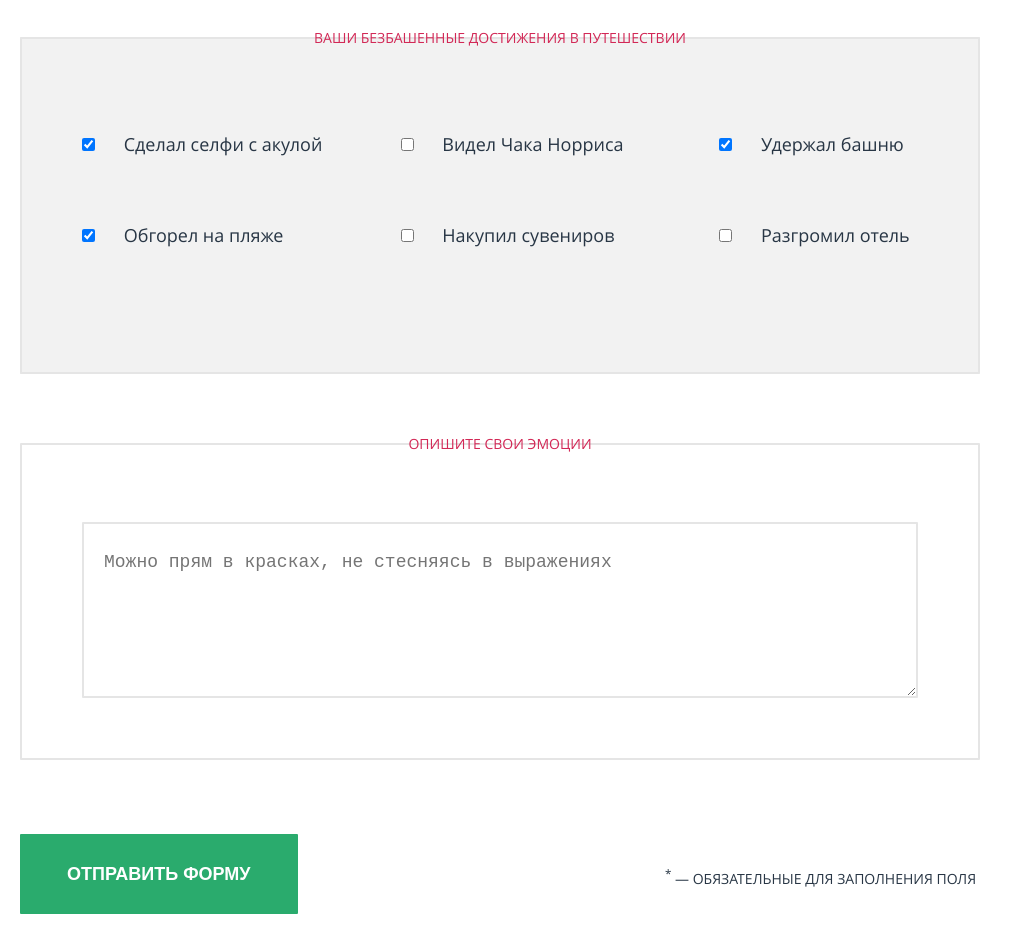
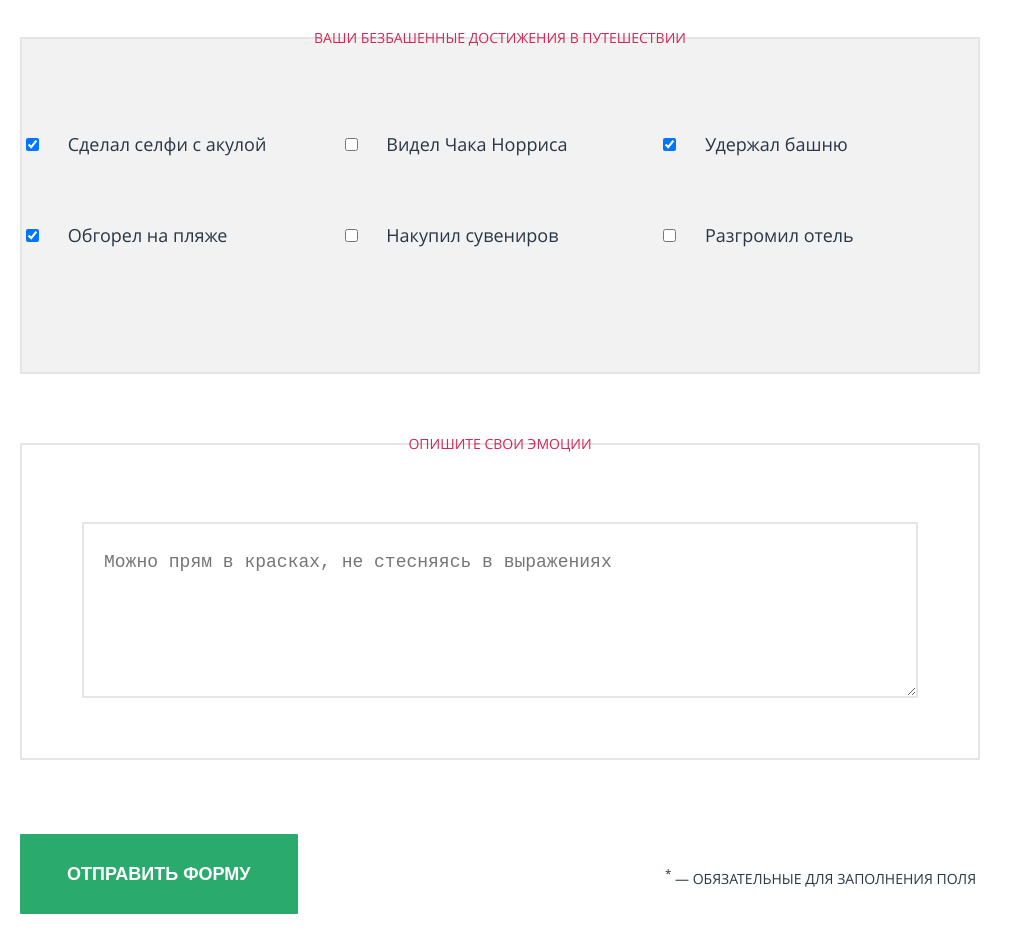
Before and after one commit to antonova-elena/772485-pink-21, a website: page source/form.html in a window 1280 px wide. Shown: the part 1340-2278 px from the top of the page, without its empty margins (0-1023 px from the left). Drawn offline with nearby package versions, Linux system fonts and the light colour scheme; files that its build step writes are made by us from their sources.

Commit message:
Корректирует padding

```diff
--- a/source/sass/blocks/check-field.scss
+++ b/source/sass/blocks/check-field.scss
@@ -1,5 +1,5 @@
 .check-field__label {
-  padding-left: 22px;
+  padding-left: 37px;
 
   @include font-set(400, 18px, 30px);
 }
@@ -9,7 +9,13 @@
 }
 
 @media (min-width: $tablet-width) {
-  .check-field__input {
-    margin-left: 60px;
+  .check-field__label {
+    padding-left: 99px;
   }
 }
+
+@media (min-width: $desktop-width) {
+  .check-field__label {
+    padding-left: 22px;
+  }
+}
```
